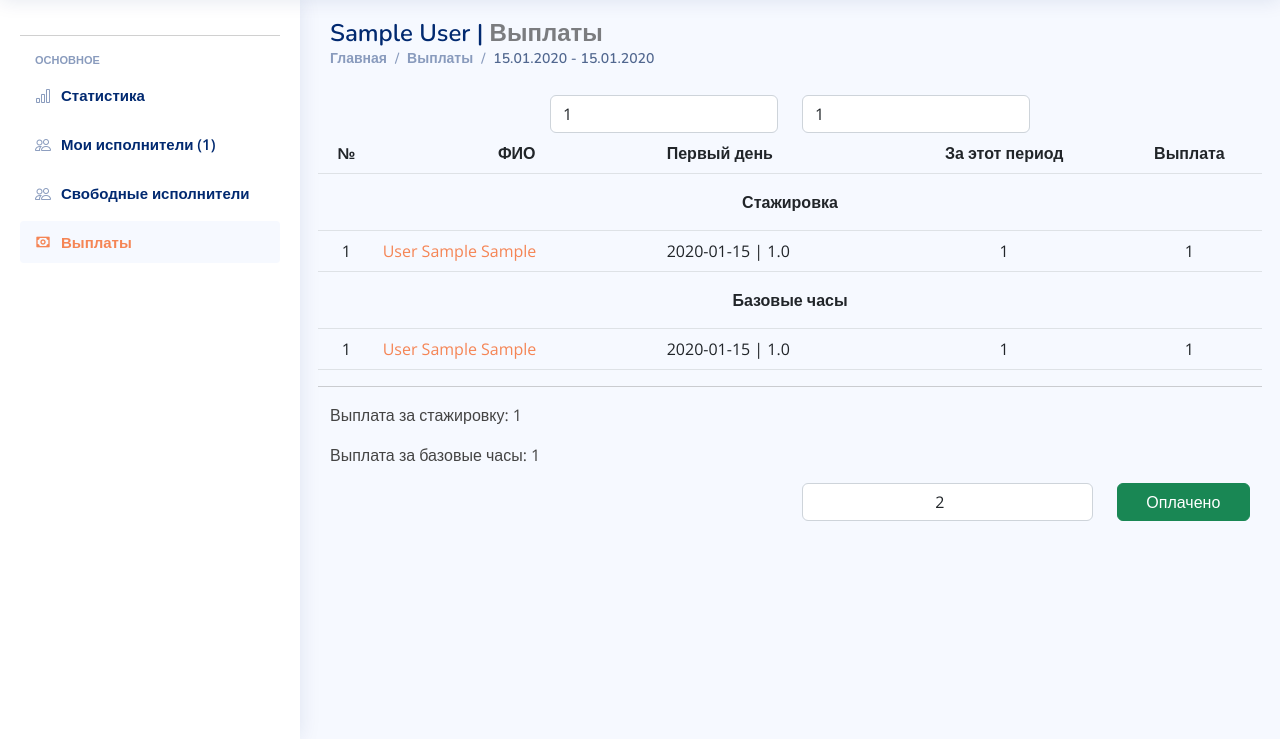
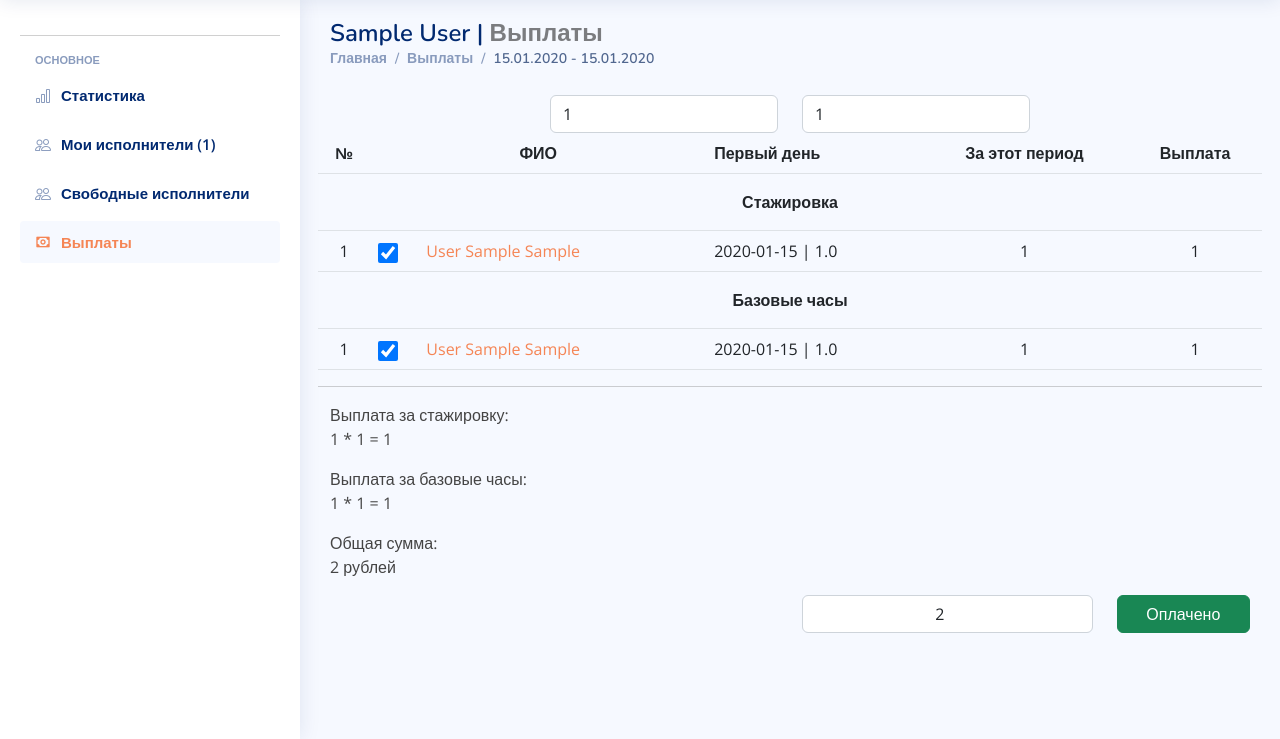
Before and after one commit to AnsaganK/courierProject, a Django app: a page that uses app/templates/app/staff/curator/payment/detail.html in a window 1280 px wide. Shown: the part 61-800 px from the top of the page. Run offline with Django 4.2, Linux system fonts and the light colour scheme; a user stored in the database is signed in; tables that the repository leaves empty hold one stand-in row (values such as "Sample post"); parts of the project's set-up code (start-up, migrations or seed data) failed here and were passed over; some libraries are stand-ins or nearby versions.

Commit message:
add custom form for payments

```diff
--- a/app/templates/app/staff/curator/payment/detail.html
+++ b/app/templates/app/staff/curator/payment/detail.html
@@ -47,6 +47,7 @@
 
     <div class="col-12">
         <div class="row">
+            {% if is_curator_preview %}
                 <div class="col-12">
                     <div class="row justify-content-center">
                         <div class="col-auto">
@@ -55,10 +56,11 @@
                         </div>
                         <div class="col-auto">
                             <input type="number" class="form-control" placeholder="... базовая ставка"
-                               value="{{ initial_payment }}" oninput="changeInitialPayments()">
+                                   value="{{ initial_payment }}" oninput="changeInitialPayments(this)">
                         </div>
                     </div>
                 </div>
+            {% endif %}
             <table class="table text-center">
                 <thead>
                 <tr>
@@ -80,6 +82,9 @@
                     <tr>
                         <td>{{ forloop.counter }}</td>
                         <td class="text-start">
+                            <input class="m-0 p-0 align-middle me-4"
+                                   style="width: 20px !important; min-height: 20px !important;display: inline"
+                                   type="checkbox" checked>
                             <a href="#" class="col"
                                data-bs-toggle="modal" data-bs-target="#detail_modal"
                                data-detail-url="{{ executor.get_absolute_url }}"
@@ -106,6 +111,9 @@
                     <tr>
                         <td>{{ forloop.counter }}</td>
                         <td class="text-start">
+                            <input class="m-0 p-0 align-middle me-4"
+                                   style="width: 20px !important; min-height: 20px !important;display: inline"
+                                   type="checkbox" checked>
                             <a href="#" class="col"
                                data-bs-toggle="modal" data-bs-target="#detail_modal"
                                data-detail-url="{{ executor.get_absolute_url }}"
@@ -126,8 +134,12 @@
                 </tbody>
             </table>
             <hr>
-            <p>Выплата за стажировку: {{ internship_payment_sum }}</p>
-            <p>Выплата за базовые часы: {{ initial_payment_sum }}</p>
+            <p>Выплата за стажировку: <br> {{ internship_executors.count }} * <span
+                    class="internship_payment">{{ internship_payment }}</span> = {{ internship_payment_sum }}</p>
+            <p>Выплата за базовые часы: <br> {{ initial_executors.count }} * <span
+                    class="initial_payment">{{ initial_payment }}</span> = {{ initial_payment_sum }}</p>
+            <p>Общая сумма: <br> {{ internship_payment_sum|add:initial_payment_sum }} рублей</p>
+
             {% if is_curator_preview %}
                 <form action="" method="post">
                     <div class="row justify-content-lg-end justify-content-start">
@@ -149,13 +161,25 @@
 {% block script %}
     <script>
         function changeInternshipPayments(elem) {
-            let internship_payments = document.querySelectorAll('.internship_payments');
+            let internship_payments = document.querySelectorAll('.internship_payment');
             internship_payments.forEach((payment) => {
+                if (elem.value !== '') {
                     payment.innerText = elem.value;
+                } else {
+                    payment.innerText = 0;
+                }
             })
         }
 
-        function changeInitialPayments() {
+        function changeInitialPayments(elem) {
+            let initial_payments = document.querySelectorAll('.initial_payment');
+            initial_payments.forEach((payment) => {
+                if (elem.value !== '') {
+                    payment.innerText = elem.value;
+                } else {
+                    payment.innerText = 0;
+                }
+            })
         }
     </script>
 {% endblock %}
```
Lines whose indentation alone changed are shown as unchanged.
